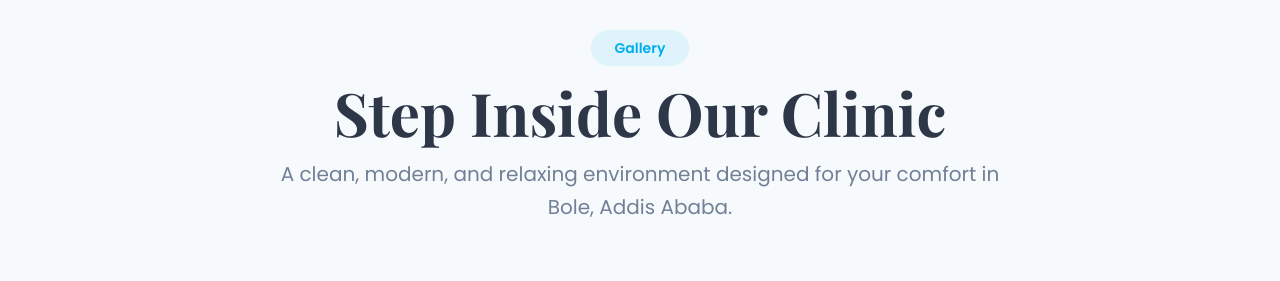
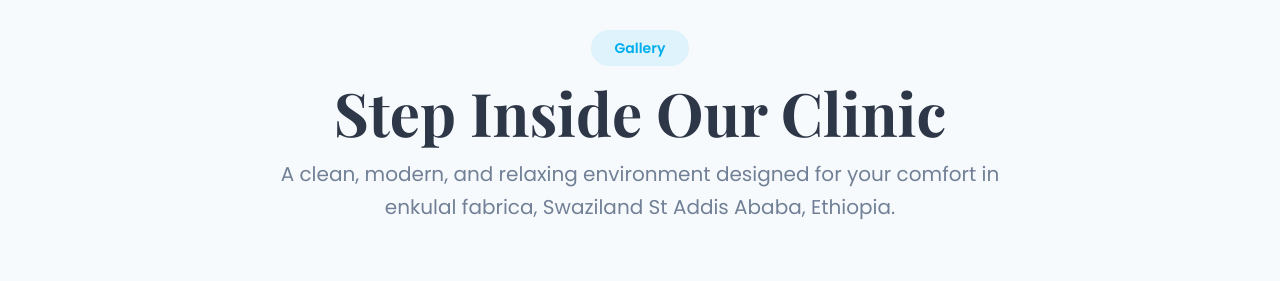
Before and after one commit to Reynoldsde/heran, a plain HTML site: page index.html in a window 1280 px wide. Shown: the part 3464-3745 px from the top of the page. Drawn offline with nearby package versions, Linux system fonts and the light colour scheme; animation ran at ten frames a second.

Commit message:
Update index.html

```diff
--- a/index.html
+++ b/index.html
@@ -7,7 +7,7 @@
 
     <!-- SEO Meta Tags -->
     <meta name="description" content="Heran Speciality Dental Clinic offers top-rated dental services in Addis Ababa, Ethiopia. Specializing in cosmetic dentistry, dental implants, and orthodontics. Book your appointment today for a radiant smile!">
-    <meta name="keywords" content="dentist in Addis Ababa, dental clinic Ethiopia, cosmetic dentistry Addis Ababa, dental implants Ethiopia, orthodontist Addis Ababa, best dentist Bole, teeth whitening Ethiopia, Heran Dental Clinic">
+    <meta name="keywords" content="dentist in Addis Ababa, dental clinic Ethiopia, cosmetic dentistry Addis Ababa, dental implants Ethiopia, orthodontist Addis Ababa, best dentist enkulal fabrica, Swaziland St Addis Ababa, Ethiopia, teeth whitening Ethiopia, Heran Dental Clinic">
     <meta name="author" content="Heran Speciality Dental Clinic">
     <link rel="canonical" href="https://www.herandental.com/">
     <meta name="robots" content="index, follow">
@@ -550,7 +550,7 @@
                 <div class="text-center mb-20 reveal-card">
                     <span class="inline-block px-6 py-2 bg-brand-blue/10 rounded-full text-brand-blue font-semibold mb-4 text-sm">Gallery</span>
                     <h2 class="font-serif text-5xl md:text-6xl font-bold text-brand-text mb-4">Step Inside Our Clinic</h2>
-                    <p class="text-brand-text-light text-xl max-w-3xl mx-auto leading-relaxed">A clean, modern, and relaxing environment designed for your comfort in Bole, Addis Ababa.</p>
+                    <p class="text-brand-text-light text-xl max-w-3xl mx-auto leading-relaxed">A clean, modern, and relaxing environment designed for your comfort in enkulal fabrica, Swaziland St Addis Ababa, Ethiopia.</p>
                 </div>
                 <div class="grid grid-cols-2 md:grid-cols-4 gap-6">
                     <div class="grid gap-6">
```
